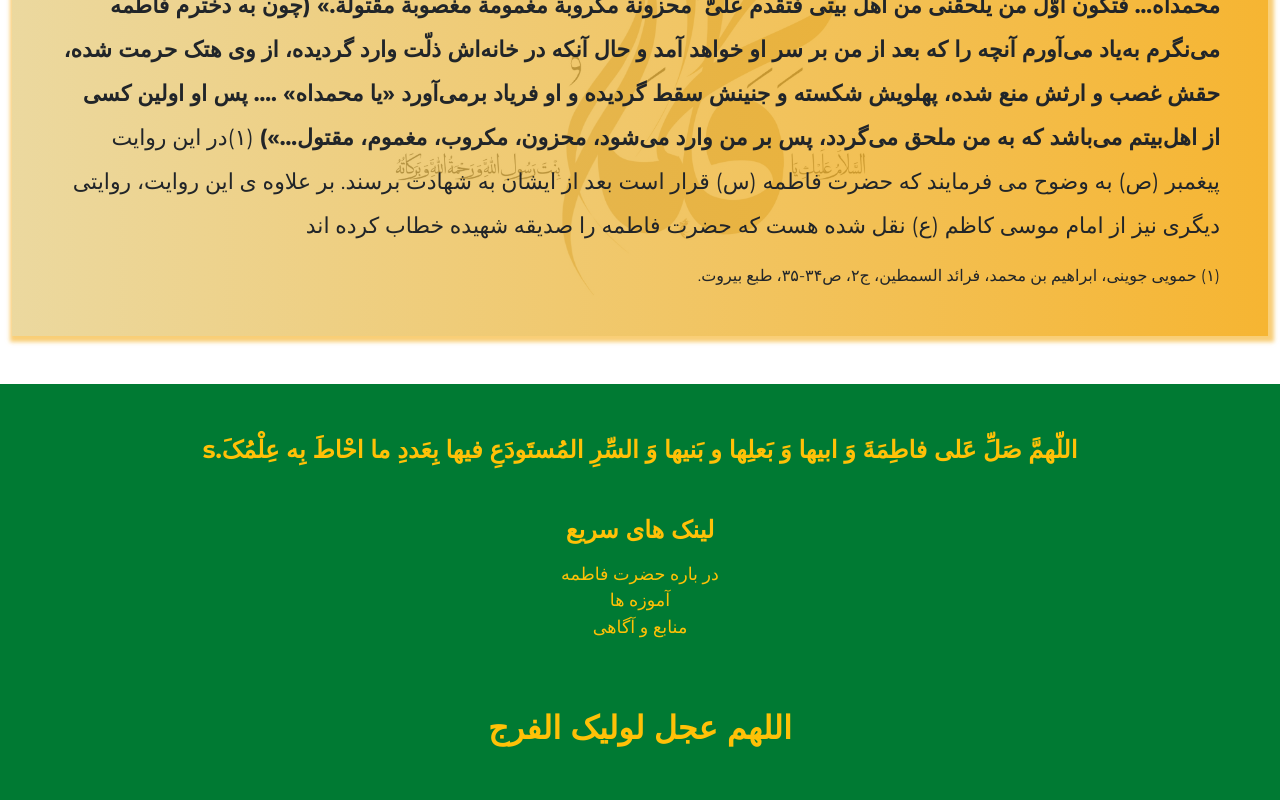
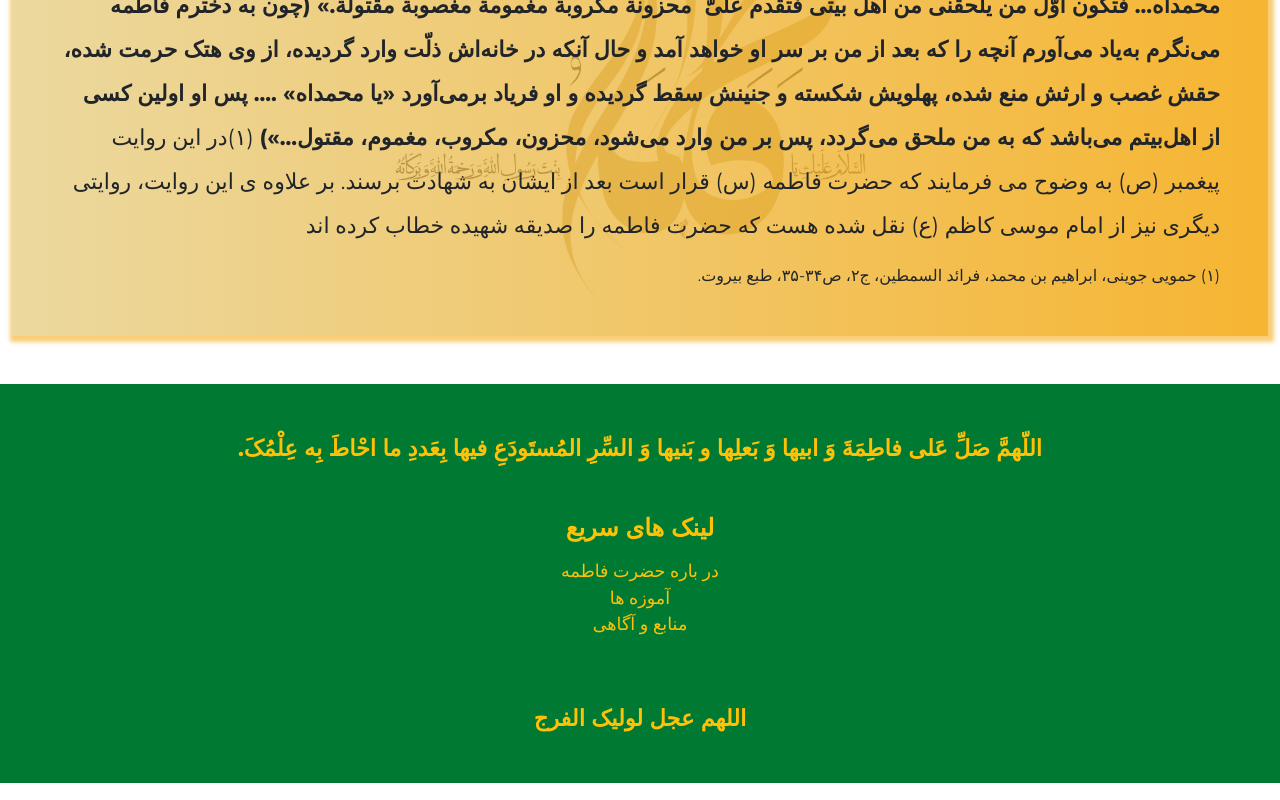
Before and after one commit to shukria-sultani/Sayyida-Nisa, a React (Vite) app: page / in a window 1280 px wide. Shown: the part 9707-10507 px from the top of the page. Built offline with nearby package versions, Linux system fonts and the light colour scheme; a web font is replaced by a local one.

Commit message:
Decreased the font size of the footer content to make it responsive.

```diff
--- a/src/Components/Footer.jsx
+++ b/src/Components/Footer.jsx
@@ -8,8 +8,8 @@ function Footer() {
       className="container-fluid text-warning  p-5 mt-5"
       style={{ backgroundColor: "#007A33" }}
     >
-      <div className=" text-center fw-bolder " style={{ fontSize: "1.5em" }}>
-        {t("salawat")}s
+      <div className=" text-center fw-bolder " style={{ fontSize: "1.4em" }}>
+        {t("salawat")}
       </div>
       <div className="container text-center pt-5">
           <h4 className="fw-bolder">{t("quickLinks")}</h4>
@@ -24,7 +24,7 @@ function Footer() {
             <Link to={"/resources"} className="text-warning text-decoration-none"> {t('Resources')}</Link>
           </li>
         </ul>
-         <div className="container pt-5 fw-bolder text-center" style={{fontSize: "2em"}}>
+         <div className="container pt-5 fw-bolder text-center" style={{fontSize: "1.4em"}}>
             {t("zuhoorDua")}
          </div>
       </div>
```
